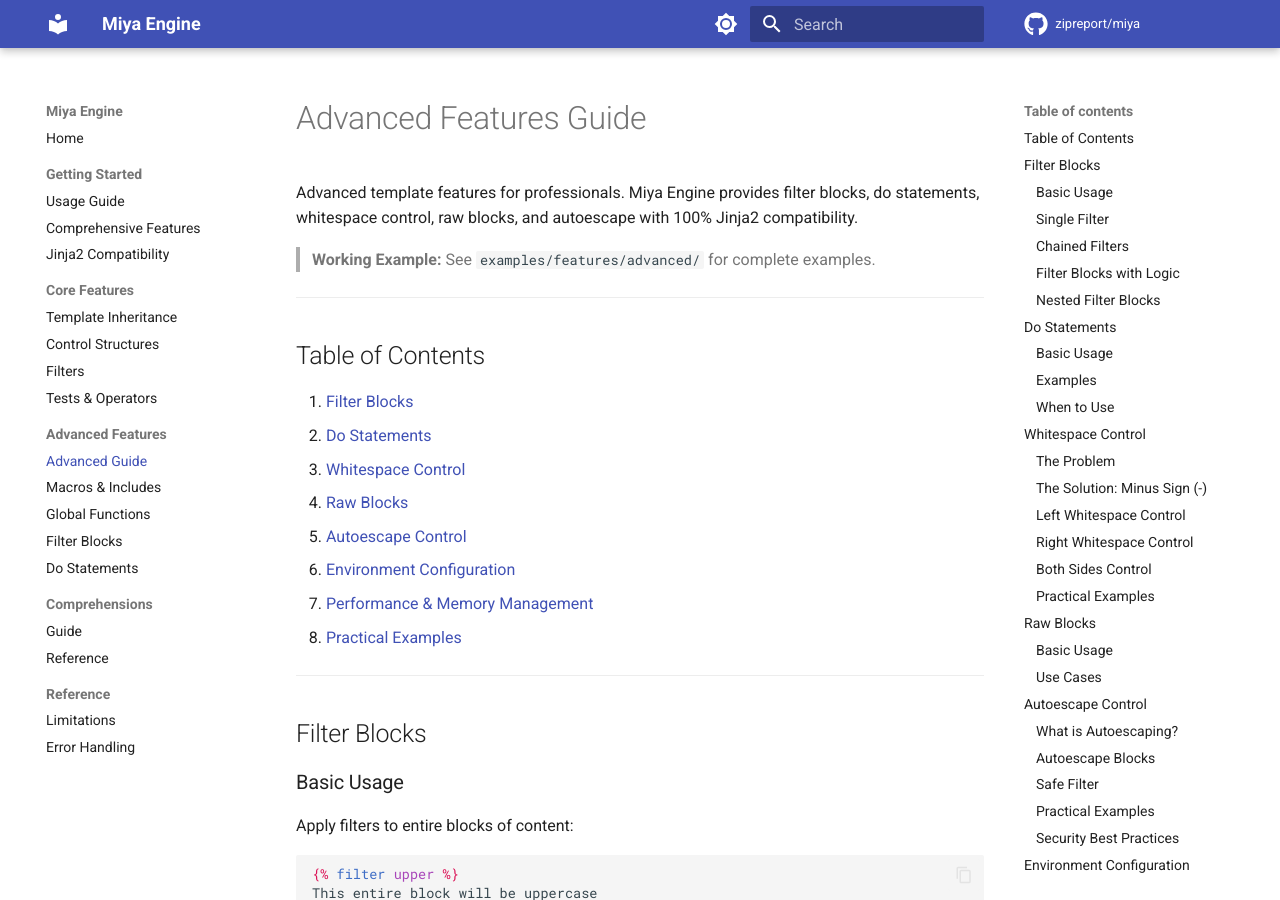
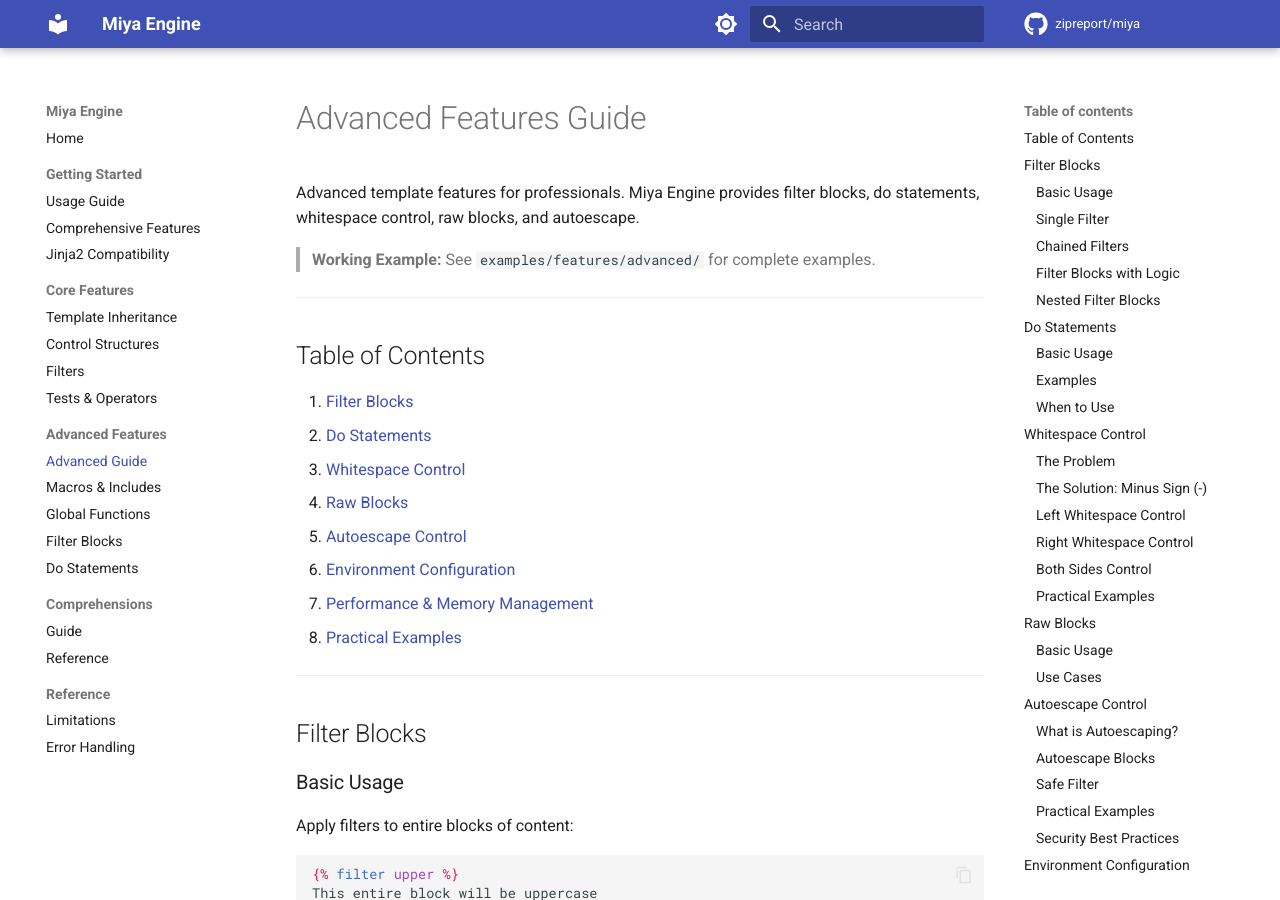
Before and after one commit to zipreport/miya, an MkDocs documentation site: the page built from docs/ADVANCED_FEATURES_GUIDE.md, in a window 1280 px wide and 900 px high. Built offline with MkDocs 1.6.1 and Material for MkDocs 9.7.7, drawn with Linux system fonts in a browser that asks for light colours; comment, search, counter and statistics services are not loaded; some of the changed text lies outside the part shown.

Commit message:
docs: fix do examples and drop compatibility percentage in advanced guide
Co-Authored-By: Claude Sonnet 5.5 <noreply@anthropic.com>

````diff
--- a/docs/ADVANCED_FEATURES_GUIDE.md
+++ b/docs/ADVANCED_FEATURES_GUIDE.md
@@ -1,6 +1,6 @@
 # Advanced Features Guide
 
-Advanced template features for professionals. Miya Engine provides filter blocks, do statements, whitespace control, raw blocks, and autoescape with 100% Jinja2 compatibility.
+Advanced template features for professionals. Miya Engine provides filter blocks, do statements, whitespace control, raw blocks, and autoescape.
 
 > **Working Example:** See `examples/features/advanced/` for complete examples.
 
@@ -135,8 +135,9 @@ The `do` statement evaluates an expression but doesn't print the result.
 {# Execute without output #}
 {% do numbers|sum %}
 
-{# Side effects only #}
-{% do data.update({"key": "value"}) %}
+{# Side effects only: change a list the template created #}
+{% set items = [] %}
+{% do items.append("value") %}
 
 {# With filters #}
 {% do (100 * 5)|round %}
@@ -149,8 +150,8 @@ The `do` statement evaluates an expression but doesn't print the result.
 {% set calculation_result = 0 %}
 {% do expensive_function(data) %}
 
-{# Execute for side effects #}
-{% do logger.log("Template rendered") %}
+{# Execute for side effects: call a function registered with env.AddGlobal #}
+{% do track_render("page") %}
 ```
 
 **Note:** In pure templates, `do` has limited use since templates shouldn't have side effects. Most useful when integrating with systems that track template execution.
@@ -843,7 +844,7 @@ Items: {%- for item in items %}{{ item }}{{ ", " if not loop.last }}{% endfor %}
 
 ## Summary
 
-**All Advanced Features: 100% Jinja2 Compatible**
+**Advanced Features**
 
  **Fully Supported:**
 - **Filter Blocks** - Apply filters to entire content blocks
````
Also changed, not shown: other parts of docs/ADVANCED_FEATURES_GUIDE.md (+1 -1 lines).
